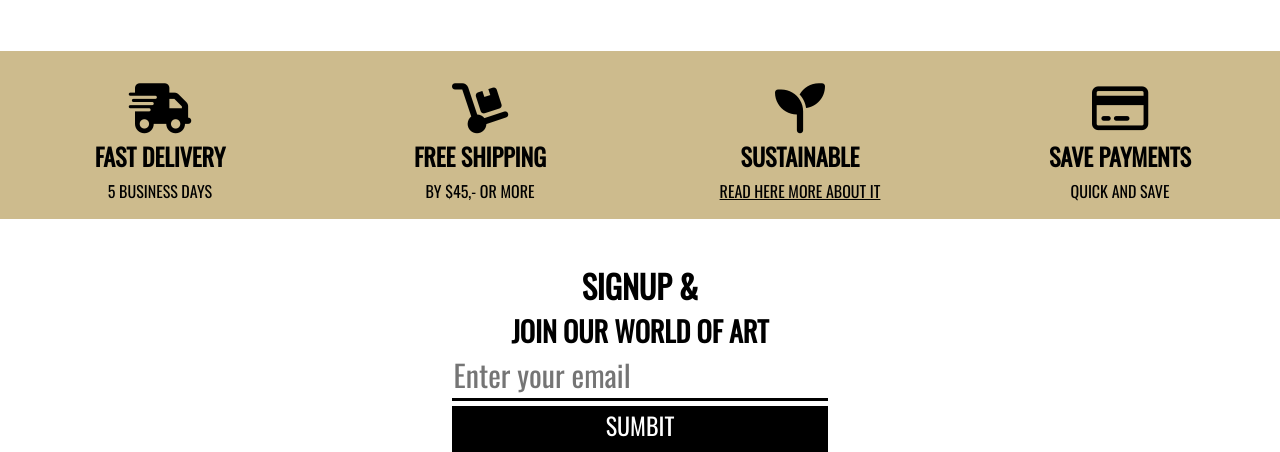
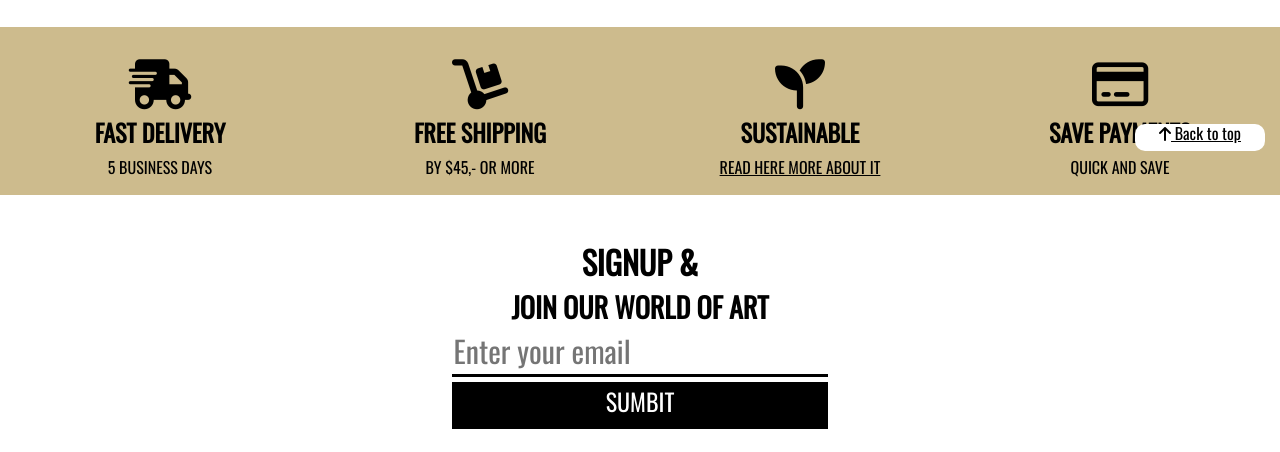
Before and after one commit to juanstelling/ms4_prnts, a Django app: page /products/ in a window 1280 px wide. Shown: the part 634-1086 px from the top of the page. Run offline with Django 3.2, Linux system fonts and the light colour scheme; data comes from the database, SQL or seed files in the repository; some libraries are stand-ins or nearby versions.

Commit message:
removed pagination and adjust back to top button

```diff
--- a/products/templates/products/includes/all_products.html
+++ b/products/templates/products/includes/all_products.html
@@ -73,22 +73,13 @@
             </div>
         </div>
     {% endif %}
-    <!-- Pagination -->
+    <!-- Back to top button -->
     <div class="col-12">
         <div class="row">
-            <div class="pagina pt-4">
-                {% for num in products.paginator.page_range %}
-                    {% if products.number == num %}
-                        <span class="pagina-number pagina-current">{{ num }}</span>
-                    {% elif num > products.number|add:'-3' and num < products.number|add:'3'  %}
-                        <a class="pagina-number" href="?page={{ num }}">{{ num }}</a>
-                    {% endif %}
-                {% endfor %}
-            </div>
-            <!-- mobile/ipad back to top button -->
-            <div class="btt-button text-end d-block d-lg-none">
-                <a class="btt-link text-black">
-                    <h6>Back to top <i class="fas fa-arrow-up"></i></h6>
+            <div class="btt-button text-start">
+                <a class="btt-link text-black text-center">
+
+                    <h6 class=""><i class="fas fa-arrow-up"></i> Back to top </h6>
                 </a>
             </div>
         </div>
--- a/products/views.py
+++ b/products/views.py
@@ -2,7 +2,6 @@ from django.shortcuts import render, redirect, reverse, get_object_or_404
 from django.contrib import messages
 from django.db.models import Q
 from django.db.models.functions import Lower
-from django.core.paginator import Paginator
 from .models import Product, Category
 
 
@@ -14,8 +13,6 @@ def products(request):
     categories = None
     sort = None
     direction = None
-    page = None
-    paginator = Paginator(products, 9)
 
     if request.GET:
         if 'sort' in request.GET:
@@ -23,7 +20,7 @@ def products(request):
             sort = sortkey
             if sortkey == 'name':
                 sortkey = 'lower_name'
-                products = products.annotate(lower_name=Lower('name'))
+            products = products.annotate(lower_name=Lower('name'))
 
             if 'direction' in request.GET:
                 direction = request.GET['direction']
@@ -45,10 +42,6 @@ def products(request):
             queries = Q(name__icontains=query) | Q(
                 description__icontains=query)
             products = products.filter(queries)
-
-        if 'page' in request.GET:
-            page = request.GET.get('page')
-            products = paginator.get_page(page)
 
     current_sorting = f'{sort}_{direction}'
 
--- a/static/css/base.css
+++ b/static/css/base.css
@@ -59,9 +59,7 @@ ul {
     padding-right: 3rem !important;
 }
 
-
 /*------------------------------------- background colours */
-
 .bg-black {
     background-color: #000 !important;
 }
@@ -129,7 +127,6 @@ ul {
 .bag-img {
     height: 80px;
     width: 120px;
-
 }
 
 /* -------------------------------- Header  */
@@ -147,54 +144,23 @@ ul {
     color: #000;
     text-align: left;
     padding: 10px 30px;
-
 }
 
-/* -------------------------------- Paginator  */
-.pagina {
-    text-align: center;
-}
-
-.pagina-number {
-    color: #757575;
-    text-decoration: none;
-    font-size: 20px;
-}
-
-.pagina-number:hover {
-    color: #000;
-}
-
-.pagina-current {
-    color: #000;
-
-}
-
-/* -------------------------------- Toast messages  */
-
-.toast-container {
-    position: fixed;
-    top: 100px;
-    right: 10px;
-    z-index:  99999999999;
-}
-
-.custom-toast {
-    overflow: visible;
-
-}
-
-/* -------------------------------- Cursor pointer  */
-
+/* -------------------------------- Buttons / links  */
+.btt-button,
 .update-link,
 .remove-item {
     cursor: pointer;
 }
 
-/* -------------------------------- Buttons   */
-
 .btt-button {
     padding-right: calc(var(--bs-gutter-x)/ 2);
+    background-color: #fff;
+    border-radius: 10px;;
+    position: fixed;
+    width: 130px;
+    bottom: 15px;
+    right: 15px;
 }
 
 .custom-btn {
@@ -205,6 +171,18 @@ ul {
     background: black;
     color: white !important;
     border: 1px solid black;
+}
+
+/* -------------------------------- Toast messages  */
+.toast-container {
+    position: fixed;
+    top: 100px;
+    right: 10px;
+    z-index:  99999999999;
+}
+
+.custom-toast {
+    overflow: visible;
 }
 
 /* -------------------------------- Media Queries */
@@ -265,7 +243,6 @@ ul {
 
 }
 
-
 /*------------------------------------- Media queries | iPad   */
 @media screen and (min-width: 768px) and (max-width: 1023px) {
     .products-col {
```
